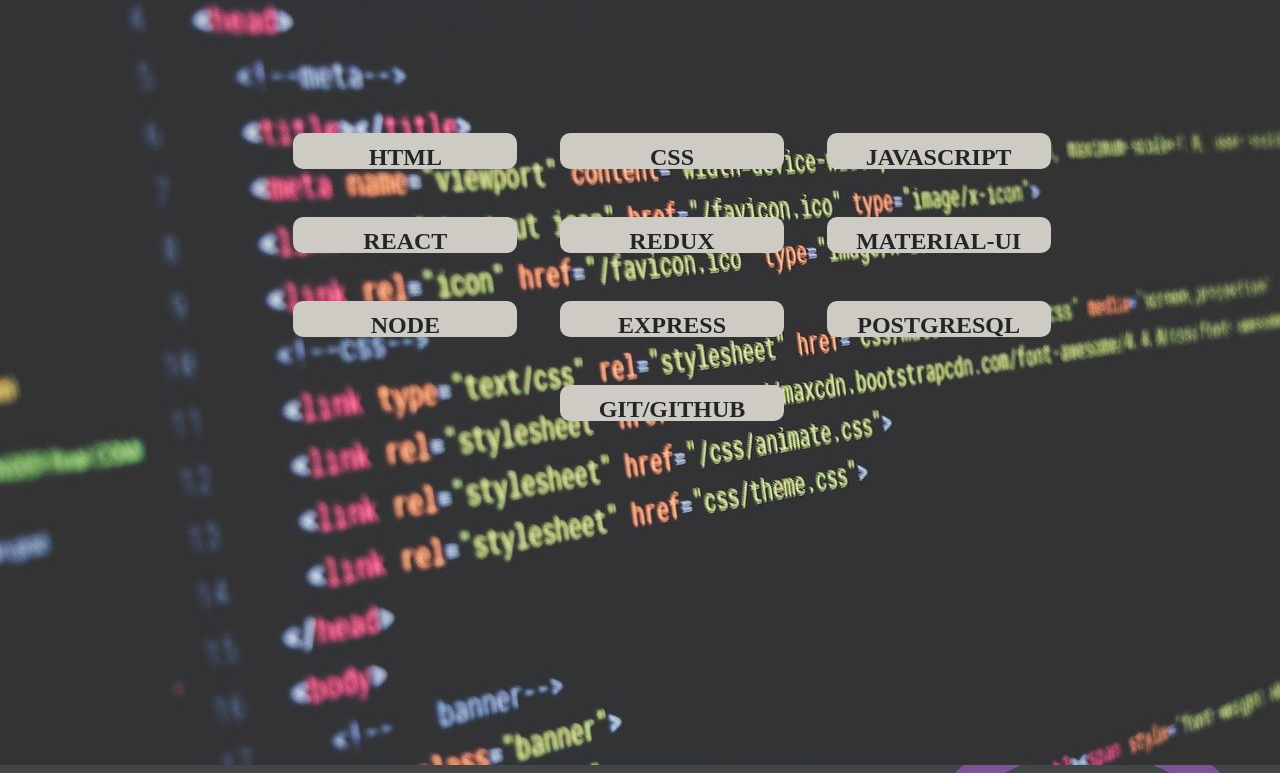
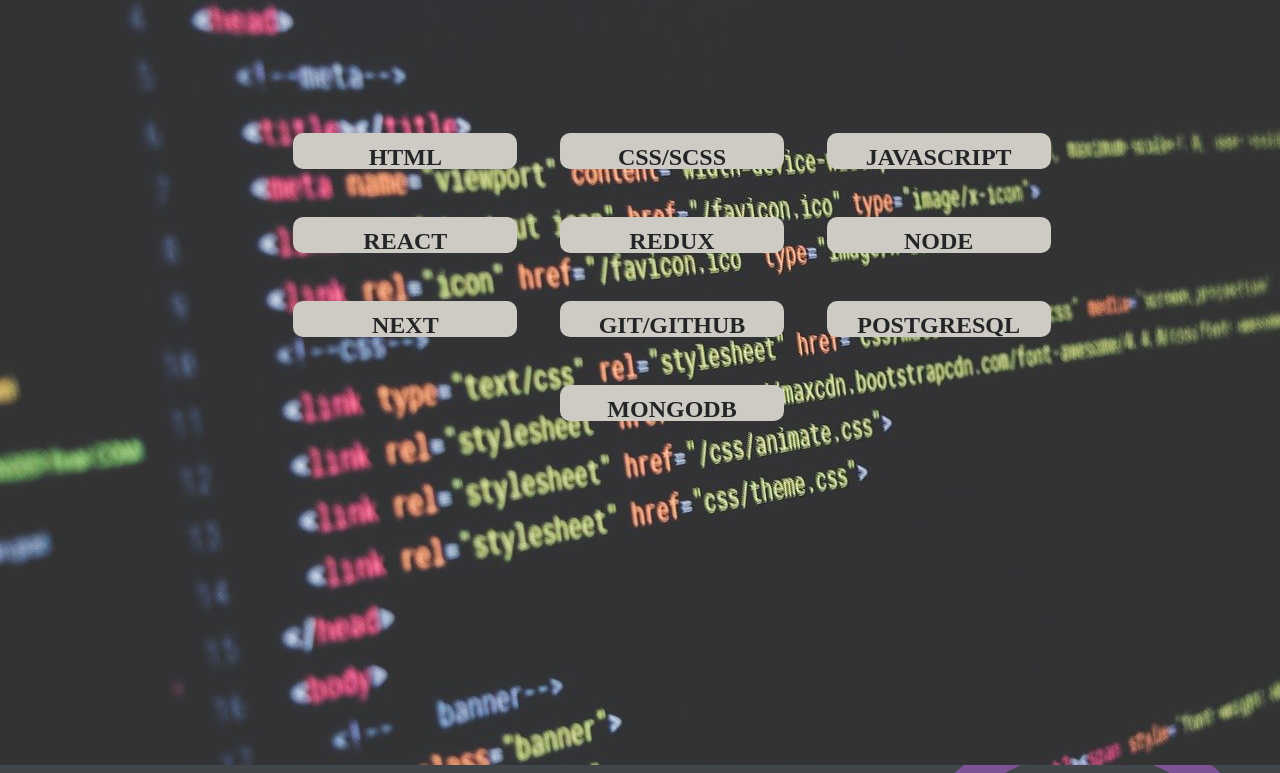
Before and after one commit to oralanto/oralanto.github.io, a React (Create React App) app in the folder portfolio-osee/: page / in a window 1280 px wide. Shown: the part 1827-2600 px from the top of the page. Built offline with nearby package versions, Linux system fonts and the light colour scheme; a web font is replaced by a local one.

Commit message:
refactor: competences

```diff
--- a/portfolio-osee/src/components/Competences/index.js
+++ b/portfolio-osee/src/components/Competences/index.js
@@ -1,25 +1,30 @@
-import React from 'react';
-
-import './style.css';
+import React from "react";
+import "./style.css";
 
 const Competences = () => {
+  const items = [
+    "HTML",
+    "CSS/SCSS",
+    "JAVASCRIPT",
+    "REACT",
+    "REDUX",
+    "NODE",
+    "NEXT",
+    "Git/Github",
+    "PostgreSQL",
+    "MONGODB",
+  ];
+
   return (
     <div className="Competences" id="competences">
       <h2 className="Competences__title">Compétences</h2>
       <div className="Competences__list">
-        <p className="Competences__item">HTML</p>
-        <p className="Competences__item">CSS</p>
-        <p className="Competences__item">Javascript</p>
-        <p className="Competences__item">React</p>
-        <p className="Competences__item">Redux</p>
-        <p className="Competences__item">Material-ui</p>
-        <p className="Competences__item">Node</p>
-        <p className="Competences__item">Express</p>
-        <p className="Competences__item">PostgreSQL</p>
-        <p className="Competences__item">Git/Github</p>
+        {items.map((item) => (
+          <p className="Competences__item">{item}</p>
+        ))}
       </div>
     </div>
-  )
+  );
 };
 
 export default Competences;
```
